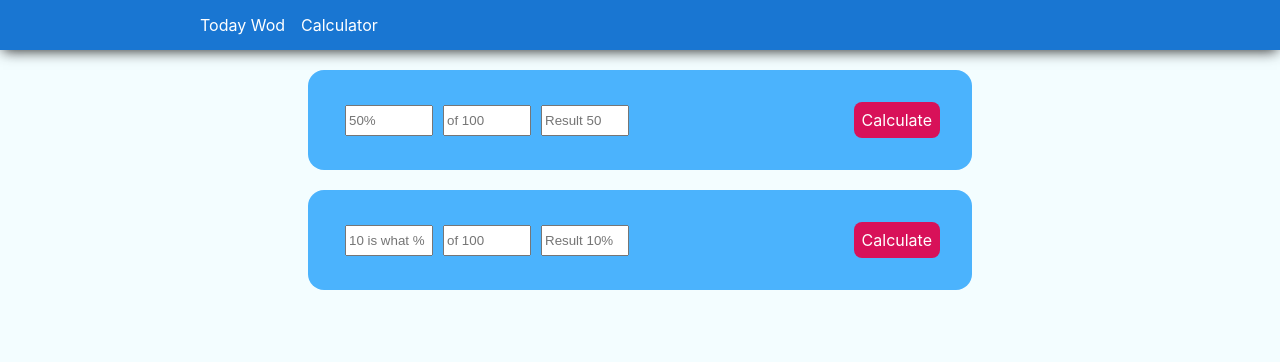
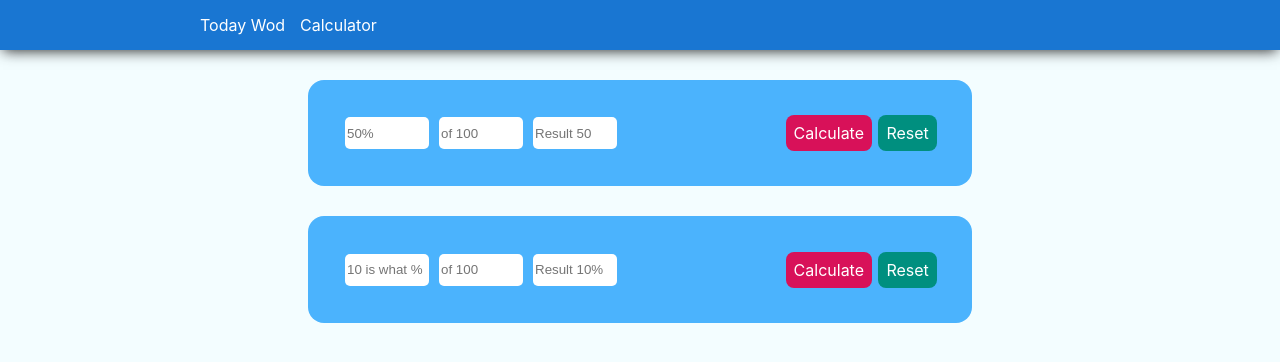
Before and after one commit to radotooo/TrainingJournal, a React (Create React App) app in the folder root/frontend/: page /calculator in a window 1280 px wide. Shown: the top 362 px of the page. Built offline with nearby package versions, Linux system fonts and the light colour scheme.

Commit message:
Calculator component implemented

```diff
--- a/root/frontend/src/components/Calculator.js
+++ b/root/frontend/src/components/Calculator.js
@@ -1,9 +1,6 @@
 import React from 'react'
 import styled from "styled-components";
-import Calculator_Form from './Calculator_Form';
-import device from "./Styles/MediqQueries";
-
-
+import CalculatorForm from './CalculatorForm';
 
 const Wrapper = styled.div`
 display:flex;
@@ -12,12 +9,29 @@ justify-content:center;
 align-items:center;
 `;
 
-const data = [["50%","of 100","Result 50"],["10 is what %","of 100","Result 10%"]]
+const percentageOfNumber = ["50%", "of 100", "Result 50"]
+const numberPercentageOfNumber = ["10 is what %", "of 100", "Result 10%"]
+const getPercentageOfNumber = (firstNum, secondNum) => {
+    if (firstNum === '' && secondNum === '') {
+        return NaN
+    }
+    return (firstNum / 100) * secondNum;
+}
+const getWhatPercentageOfYisX = (firstNum, secondNum) => {
+    if (firstNum === '' && secondNum === '') {
+        return NaN
+    }
+    return (firstNum / secondNum) * 100;
+}
+
 
 export default function Calculator() {
+
+
     return (
         <Wrapper>
-            {data.map(x=> <Calculator_Form text={x} />)}
+            <CalculatorForm text={percentageOfNumber} calculate={getPercentageOfNumber} />
+            <CalculatorForm text={numberPercentageOfNumber} calculate={getWhatPercentageOfYisX} />
         </Wrapper>
     )
 }
--- /dev/null
+++ b/root/frontend/src/components/CalculatorForm.js
@@ -0,0 +1,120 @@
+import React, { useState } from 'react'
+import styled from "styled-components";
+import device from "./Styles/MediqQueries";
+
+const Input = styled.input.attrs(props => ({
+    type: "text",
+}))`
+    width:80px;
+    margin:0 5px;
+    height:30px;
+    border-radius:5px;
+    border:none;
+    background-color:${props => props.error ? "#ffcccb" : ''};
+        &:focus{
+     outline-color:#0044cc;
+    }
+    @media ${device.tablet}{
+    margin-bottom:10px;
+}
+`;
+
+const Button = styled.a`
+    padding:0.5em;
+    margin:0.2em;
+    background-color:${props => props.secondaryColor ? "#008f7f" : "#d81159"};
+    border-radius:0.5em;
+    color:white;
+    width:100%;
+    cursor:pointer;
+    transition: all .2s ;
+    &:hover{
+
+    transform: scale(1.02);
+    }
+    @media ${device.mobileL}{
+    width:80px;
+}
+`;
+
+const Container = styled.div`
+    display:flex;
+    justify-content:center;
+    align-items:center;
+    @media ${device.tablet}{
+    width:100%;
+    justify-content:space-between;
+    }
+    @media ${device.mobileL}{
+    flex-direction:column;
+}
+`;
+
+const Form = styled.div`
+    display: flex;
+    justify-content: space-between;
+    align-items: center;
+    flex-wrap:wrap;
+    width:600px;
+    margin-top: 30px;
+    background-color:#4bb3fd;
+    padding:2em;
+    border-radius:1em;
+      @media ${device.tablet}{
+        max-width:300px;
+    }
+    @media ${device.mobileL}{
+        max-width:100px;
+    ;
+}
+`;
+
+export default function CalculatorForm(props) {
+
+    const [firstNum, setFirstNum] = useState('')
+    const [secondNum, setSecondNum] = useState('')
+    const [result, setResult] = useState('')
+
+    const [error, setError] = useState(false)
+
+    const handleKeyDown = (e) => {
+        if (e.key === 'Enter') {
+            handleCalculate(e);
+        }
+    }
+
+    const handleCalculate = (e) => {
+        let result = props.calculate(firstNum, secondNum);
+
+        if (isNaN(result)) {
+            setError(true)
+        }
+        else {
+            setError(false)
+            setResult(result)
+        }
+    }
+
+    const reset = () => {
+        setFirstNum('')
+        setSecondNum('')
+        setResult('')
+        setError(false)
+    }
+
+    return (
+        <div>
+            <Form action="">
+                <Container>
+                    <Input error={error} placeholder={props.text[0]} onChange={(e) => setFirstNum(e.target.value)} value={firstNum} />
+                    <Input error={error} placeholder={props.text[1]} onKeyPress={(e) => handleKeyDown(e)} onChange={(e) => setSecondNum(e.target.value)} value={secondNum} />
+                    <Input placeholder={props.text[2]} value={result} readOnly />
+                </Container>
+                <Container >
+                    <Button onClick={handleCalculate}>Calculate</Button>
+                    <Button secondaryColor onClick={reset}>Reset</Button>
+                </Container>
+            </Form>
+        </div>
+    )
+}
--- a/root/frontend/src/components/Calculator_Form.js
+++ /dev/null
@@ -1,65 +0,0 @@
-import React from 'react'
-import styled from "styled-components";
-import device from "./Styles/MediqQueries";
-
-
-const Input = styled.input.attrs(props => ({
-    type: "text",
-        }))`
-width:80px;
-margin:0 5px;
-height:25px;
-@media ${device.tablet}{
-margin-bottom:10px;
-}
-`;
-
-const Button = styled.a`
-padding:0.5em;
-background-color:#d81159;
-border-radius:0.5em;
-color:white;
-width:100%;
-`;
-
-const Container = styled.div`
-display:flex;
-justify-content:center;
-align-items:center;
-flex-wrap: wrap;
-@media ${device.tablet}{
-    width:100%;
-justify-content:space-between;
-
-}
-`;
-
-const Form = styled.div`
-display: flex;
-justify-content: space-between;
-align-items: center;
-flex-wrap:wrap;
-width:600px;
-margin-top: 20px;
-background-color:#4bb3fd;
-padding:2em;
-border-radius:1em;
-@media ${device.tablet}{
-    width:300px;
-}
-`;
-
-export default function Calculator_Form(props) {
-    return (
-        <div>
-               <Form action="">
-                <Container>
-                    {props.text.map(x =>  <Input placeholder={x}/>)}
-                </Container>
-                <Container>
-                <Button>Calculate</Button>
-                </Container>
-            </Form>
-        </div>
-    )
-}
--- a/root/frontend/src/components/Header.js
+++ b/root/frontend/src/components/Header.js
@@ -23,11 +23,6 @@ margin-left:1em;
 }
 `;
 
-const Button = styled.a`
-padding:1em;
-cursor: pointer;
-`;
-
 export default function Header() {
     return (
         <Wrapper>
@@ -36,7 +31,7 @@ export default function Header() {
                     Today Wod
                 </StyledLink>
                 <StyledLink to="/calculator">
-                    <Button>Calculator</Button>
+                    Calculator
                 </StyledLink>
             </Navigation>
         </Wrapper>
--- a/root/frontend/src/components/Home.js
+++ b/root/frontend/src/components/Home.js
@@ -7,9 +7,9 @@ import { BrowserRouter, Route, Switch } from "react-router-dom";
 import Calculator from './Calculator';
 
 const Wrapper = styled.div`
-height:100vh;
-display:flex;
-flex-direction:column;
+    height:100vh;
+    display:flex;
+    flex-direction:column;
 `;
 
 
--- a/root/frontend/src/components/Styles/MediqQueries.js
+++ b/root/frontend/src/components/Styles/MediqQueries.js
@@ -1,7 +1,7 @@
 const size = {
   mobileS: '320px',
   mobileM: '375px',
-    mobileL: '425px',
+  mobileL: '475px',
   tablet: '768px',
   laptop: '1024px',
   laptopL: '1440px',
--- a/root/frontend/src/components/Styles/StyledLink.js
+++ b/root/frontend/src/components/Styles/StyledLink.js
@@ -1,12 +1,17 @@
 import { Link } from 'react-router-dom';
 import styled from 'styled-components';
+import device from "./MediqQueries";
 
 const StyledLink = styled(Link)`
         text-decoration: none;
          color:white;
+         margin-right:15px;
     &:focus, &:hover, &:visited, &:link, &:active {
         text-decoration: none;
     }
+    @media ${device.mobileL}{
+    font-size:15px;
+}
 `;
 
 export default StyledLink;
--- a/root/frontend/src/components/Styles/test.js
+++ /dev/null
@@ -1,5 +0,0 @@
-function percentage(num, per) {
-    return (num / 100) * per;
-}
-
-console.log(percentage(123, 80));
```
Lines whose indentation alone changed are shown as unchanged.
